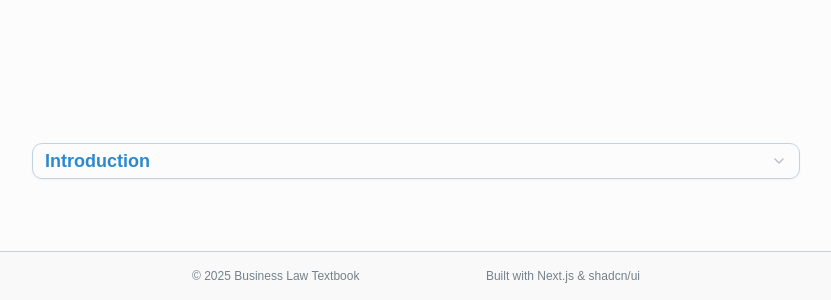
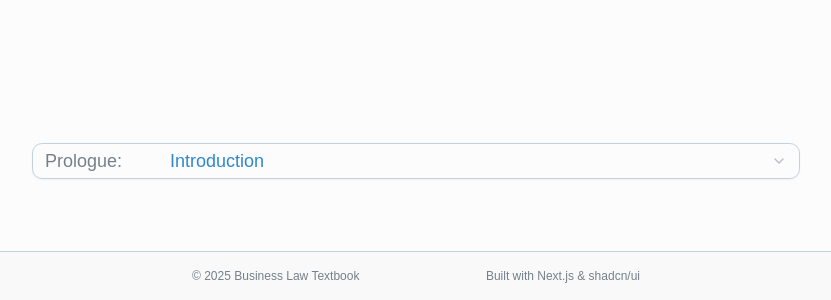
Before and after one commit to matty-serwer/business-law-text-fe, a Next.js app: page /media in a window 1280 px wide. Shown: the part 866-1166 px from the top of the page, without its empty margins (224-1055 px from the left). Built offline with nearby package versions, Linux system fonts and the light colour scheme; a web font is replaced by a local one.

Commit message:
Finalizes initial styling for Media Select. Adds Scrollbar with shad scroll-area component.

```diff
--- a/app/media/page.tsx
+++ b/app/media/page.tsx
@@ -9,6 +9,7 @@ import {
   SelectTrigger,
   SelectValue,
 } from "@/components/ui/select"
+import { ScrollArea } from "@/components/ui/scroll-area"
 import videoLinks from "@/mock/video-links.json"
 import YoutubePlaylistPlayer from "@/components/ui/youtube-playlist-player"
 
@@ -29,16 +30,21 @@ export default function Page() {
             <SelectTrigger className="w-full h-22">
               <SelectValue placeholder="Select a video" />
             </SelectTrigger>
-            <SelectContent className="max-h-82 overflow-y-auto text-lg">
+            <SelectContent>
+              <ScrollArea className="h-[400px] w-full">
                 {videoLinks.map((video) => (
                   <SelectItem
                     key={`${video.chapter}-${video.title}`}
                     value={video.url}
                   >
                     {video.chapter === 0 ? (
-                    <span className="w-full font-semibold text-lg text-primary">
+                      <div className="flex w-full items-center justify-between gap-10 text-lg">
+                        <span className="font-medium whitespace-nowrap text-muted-foreground mr-2">Prologue:</span>
+                        <span className="w-full font-regular text-lg text-primary">
                           {video.title}
                         </span>
+                      </div>
+
                     ) : (
                       <div className="flex w-full items-center justify-between gap-10 text-lg">
                         <span className="font-medium whitespace-nowrap text-muted-foreground">Chapter {video.chapter}</span>
@@ -50,6 +56,7 @@ export default function Page() {
                     )}
                   </SelectItem>
                 ))}
+              </ScrollArea>
             </SelectContent>
           </Select>
         </div>
```
Lines whose indentation alone changed are shown as unchanged.
